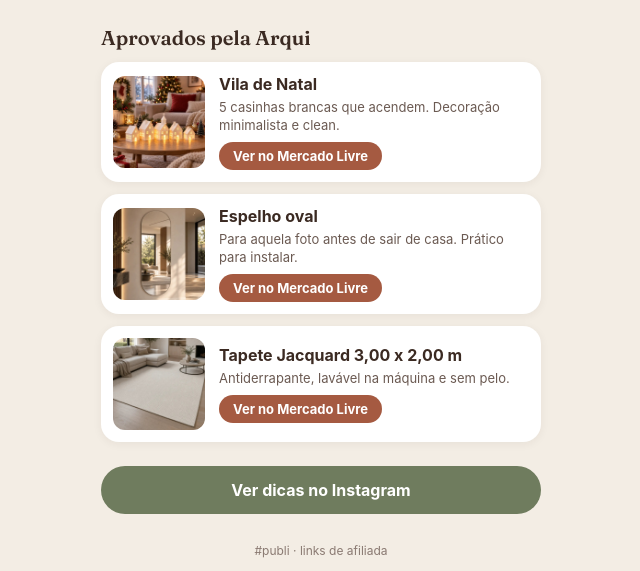
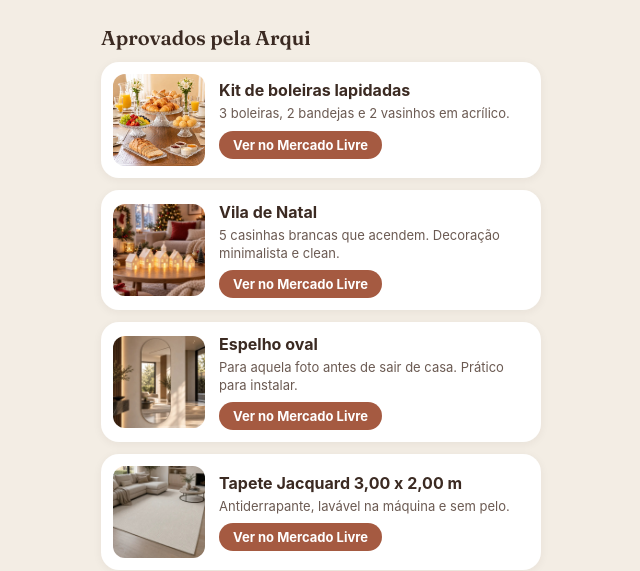
Before and after one commit to confianaarquiteta/midia, a plain HTML site: page links/index.html in a window 1280 px wide. Shown: the part 255-826 px from the top of the page, without its empty margins (319-959 px from the left). Drawn offline with Linux system fonts and the light colour scheme.

Commit message:
post-20: boleiras + página da bio
Co-Authored-By: Claude Opus 5.5 <noreply@anthropic.com>
Claude-Session: https://claude.ai/code/session_01CPcLpLt9Jw1aG3oJhjxNuR

```diff
--- a/links/index.html
+++ b/links/index.html
@@ -37,6 +37,11 @@ h2{font-family:Fraunces,Georgia,serif;font-weight:600;font-size:20px;margin:28px
 
   <h2>Aprovados pela Arqui</h2>
 
+  <a class="card" href="https://meli.la/2fb3ohb" target="_blank" rel="noopener sponsored">
+    <img src="img/boleiras.jpg" alt="Kit de boleiras lapidadas">
+    <div><b>Kit de boleiras lapidadas</b><span>3 boleiras, 2 bandejas e 2 vasinhos em acrílico.</span><em>Ver no Mercado Livre</em></div>
+  </a>
+
   <a class="card" href="https://meli.la/1agBNwQ" target="_blank" rel="noopener sponsored">
     <img src="img/vila.jpg" alt="Vila de Natal">
     <div><b>Vila de Natal</b><span>5 casinhas brancas que acendem. Decoração minimalista e clean.</span><em>Ver no Mercado Livre</em></div>
```
Also changed, not shown: links/img/boleiras.jpg (added), post-20/boleiras-1.jpg (added), post-20/boleiras-2.jpg (added), post-20/boleiras-3.jpg (added).
